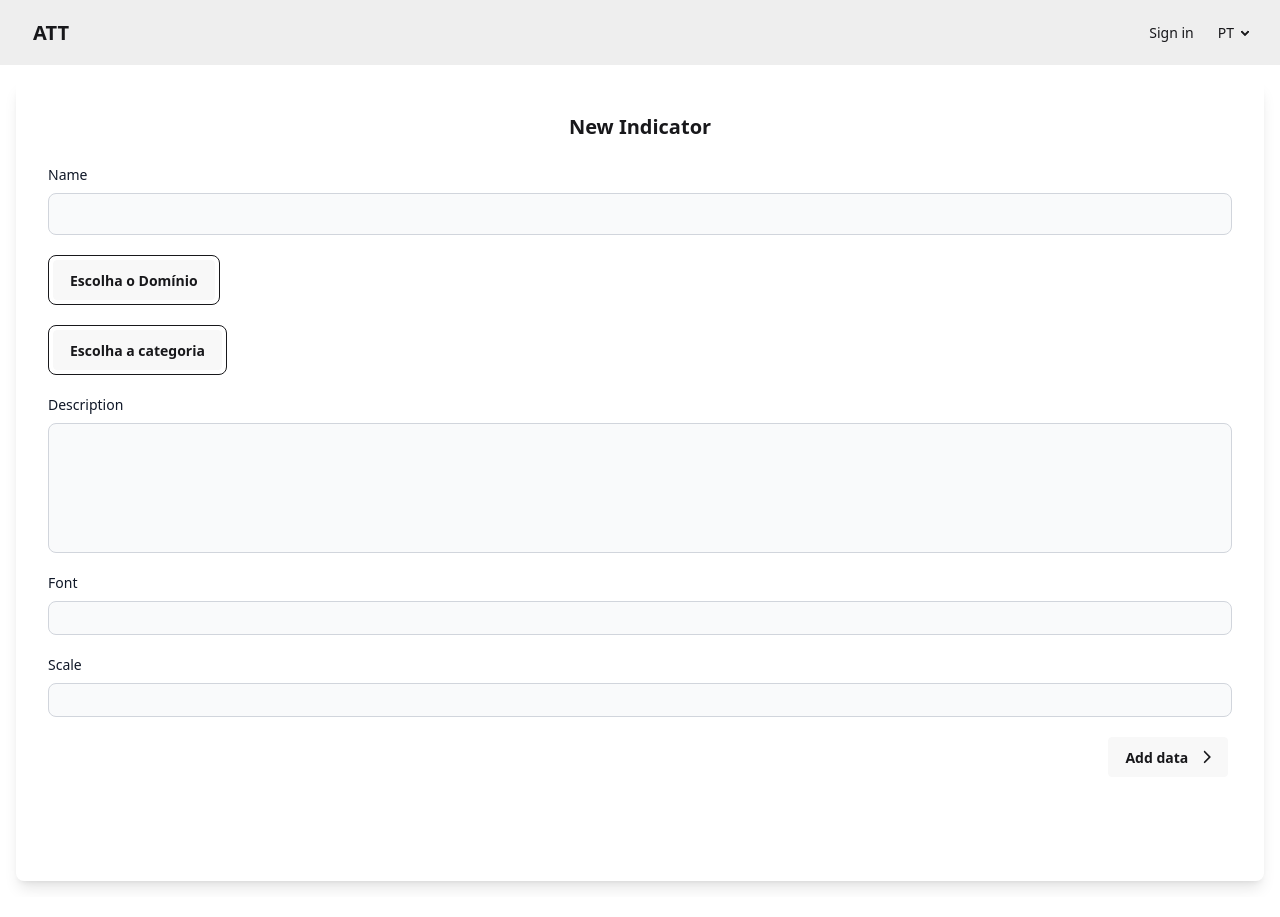
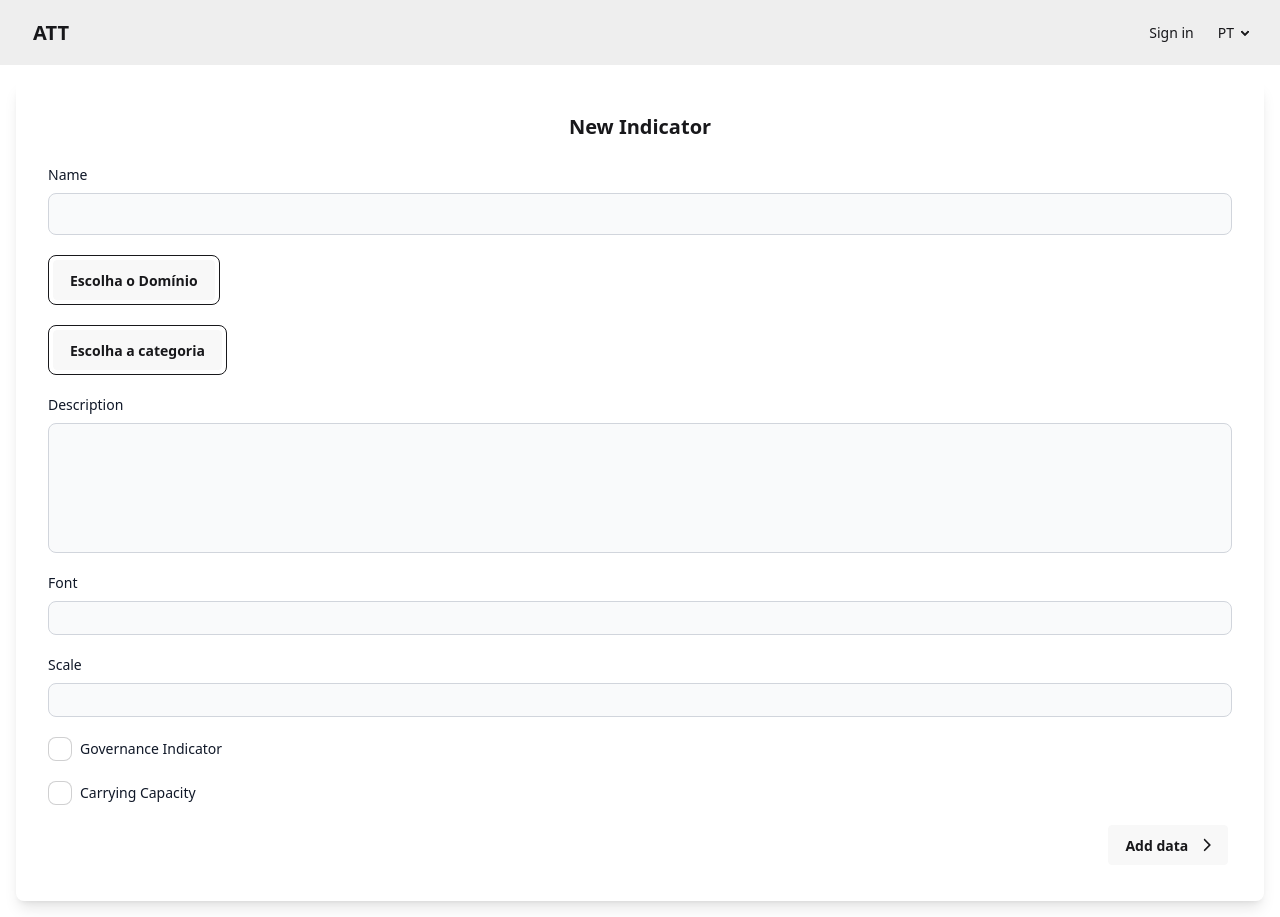
Before and after one commit to ATT-Acelerar-e-Transformar-o-Turismo/user-interface, a React (Vite) app: page /new_indicator in a window 1280 px wide. Built offline with nearby package versions, Linux system fonts and the light colour scheme.

Commit message:
Add carring capacity

```diff
--- a/src/Routes/NewIndicator.jsx
+++ b/src/Routes/NewIndicator.jsx
@@ -1,14 +1,17 @@
-import React from 'react';
+import React, { useState } from 'react';
 import CategoryDropdown from '../components/CategoryDropdown';
 import AddDataDropdown from '../components/AddDataDropdown';
 import SelectDomain from '../components/SelectDomain';
 import PageTemplate from './PageTemplate';
 
 export default function NewIndicator() {
+    const [isCarryingCapacityChecked, setIsCarryingCapacityChecked] = useState(false);
+
     return (
         <PageTemplate>
             <div className="flex justify-center min-h-screen">
-                <div className="p-8 rounded-lg shadow-lg w-full ">
+                <div className="p-8 rounded-lg shadow-lg w-full flex flex-col justify-between">
+                    <div>
                         <h1 className="text-xl font-bold text-center mb-6">New Indicator</h1>
 
                         <form className="space-y-5">
@@ -44,13 +47,37 @@ export default function NewIndicator() {
                                 <input type="text" id="small-input" className="block w-full p-2 text-gray-900 border border-gray-300 rounded-lg bg-gray-50 text-xs focus:ring-blue-500 focus:border-blue-500 dark:bg-gray-700 dark:border-gray-600 dark:placeholder-gray-400 dark:text-white dark:focus:ring-blue-500 dark:focus:border-blue-500" />
                             </div>
 
+                            <div className="flex items-center">
+                                <input type="checkbox" className="checkbox" />
+                                <label htmlFor="governance-checkbox" className="text-sm font-medium text-gray-900 dark:text-white ml-2">Governance Indicator</label>
+                            </div>
+
+                            <div className="flex items-center">
+                                <input
+                                    type="checkbox"
+                                    className="checkbox"
+                                    onChange={(e) => setIsCarryingCapacityChecked(e.target.checked)}
+                                />
+                                <label htmlFor="carrying-capacity-checkbox" className="text-sm font-medium text-gray-900 dark:text-white ml-2">Carrying Capacity</label>
+                            </div>
+
+                            {isCarryingCapacityChecked && (
+                                <div>
+                                    <label htmlFor="carrying-capacity-input" className="block mb-2 text-sm font-medium text-gray-900 dark:text-white">Carrying Capacity Value</label>
+                                    <input
+                                        type="number"
+                                        id="carrying-capacity-input"
+                                        className="block w-full p-2 text-gray-900 border border-gray-300 rounded-lg bg-gray-50 text-xs focus:ring-blue-500 focus:border-blue-500 dark:bg-gray-700 dark:border-gray-600 dark:placeholder-gray-400 dark:text-white dark:focus:ring-blue-500 dark:focus:border-blue-500"
+                                    />
+                                </div>
+                            )}
+
                         </form>
+                    </div>
                     <div className='flex justify-end w-full mt-4'>
                         <AddDataDropdown />
                     </div>
-
                 </div>
-
             </div>
         </PageTemplate>
     );
```
Lines whose indentation alone changed are shown as unchanged.
